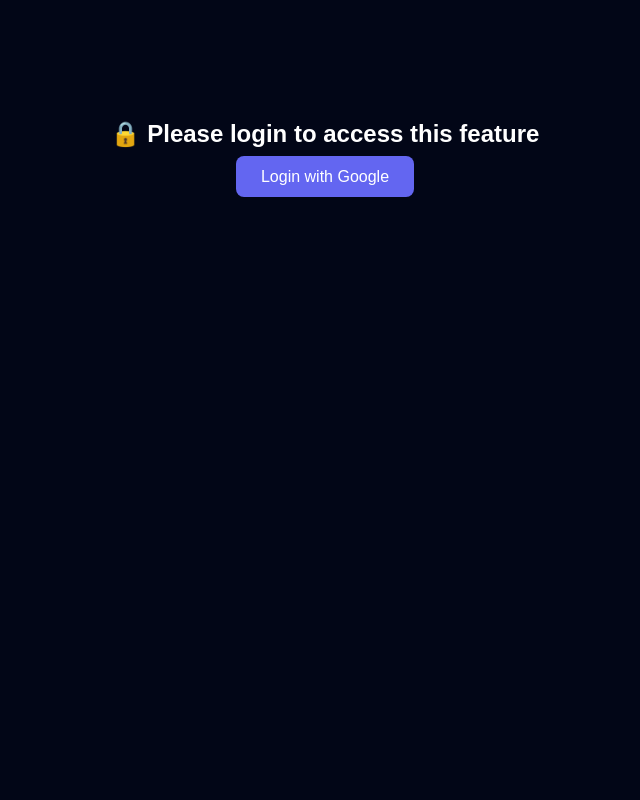
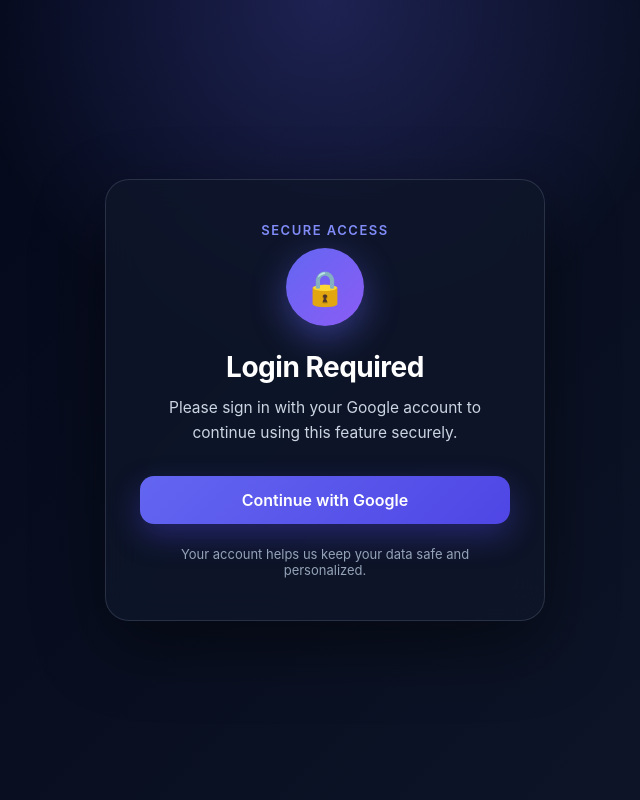
Before and after one commit to Pranox-Ai/pranox-ai, a Flask app: page /email in a window 1280 px wide. Shown: the whole page, without its empty margins (315-955 px from the left). Run offline with Flask 3, Linux system fonts and the light colour scheme; some libraries are stand-ins or nearby versions.

Commit message:
login required update

```diff
--- a/templates/login_required.html
+++ b/templates/login_required.html
@@ -1,27 +1,163 @@
 <!DOCTYPE html>
-<html>
+<html lang="en">
 <head>
+    <meta charset="UTF-8">
+    <meta name="viewport" content="width=device-width, initial-scale=1.0">
     <title>Login Required</title>
+
+    <style>
+        * {
+            margin: 0;
+            padding: 0;
+            box-sizing: border-box;
+            font-family: "Inter", "Segoe UI", Arial, sans-serif;
+        }
+
+        body {
+            min-height: 100vh;
+            background:
+                radial-gradient(circle at top, rgba(99, 102, 241, 0.25), transparent 35%),
+                linear-gradient(135deg, #020617, #0f172a);
+            color: #ffffff;
+            display: flex;
+            align-items: center;
+            justify-content: center;
+            padding: 20px;
+        }
+
+        .login-container {
+            width: 100%;
+            max-width: 440px;
+            background: rgba(15, 23, 42, 0.78);
+            border: 1px solid rgba(148, 163, 184, 0.2);
+            backdrop-filter: blur(18px);
+            border-radius: 24px;
+            padding: 42px 34px;
+            text-align: center;
+            box-shadow: 0 25px 70px rgba(0, 0, 0, 0.45);
+            animation: fadeIn 0.6s ease-in-out;
+        }
+
+        .icon-box {
+            width: 78px;
+            height: 78px;
+            margin: 0 auto 24px;
+            border-radius: 50%;
+            background: linear-gradient(135deg, #6366f1, #8b5cf6);
+            display: flex;
+            align-items: center;
+            justify-content: center;
+            font-size: 34px;
+            box-shadow: 0 12px 35px rgba(99, 102, 241, 0.45);
+        }
+
+        h2 {
+            font-size: 28px;
+            font-weight: 700;
+            margin-bottom: 12px;
+            letter-spacing: -0.5px;
+        }
+
+        p {
+            color: #cbd5e1;
+            font-size: 15.5px;
+            line-height: 1.6;
+            margin-bottom: 30px;
+        }
+
+        .login-btn {
+            display: inline-flex;
+            align-items: center;
+            justify-content: center;
+            gap: 10px;
+            width: 100%;
+            padding: 14px 22px;
+            border-radius: 14px;
+            background: linear-gradient(135deg, #6366f1, #4f46e5);
+            color: #ffffff;
+            text-decoration: none;
+            font-size: 16px;
+            font-weight: 600;
+            transition: all 0.25s ease;
+            box-shadow: 0 12px 30px rgba(79, 70, 229, 0.35);
+        }
+
+        .login-btn:hover {
+            transform: translateY(-2px);
+            box-shadow: 0 18px 40px rgba(79, 70, 229, 0.5);
+            background: linear-gradient(135deg, #7c3aed, #4f46e5);
+        }
+
+        .login-btn:active {
+            transform: scale(0.98);
+        }
+
+        .note {
+            margin-top: 22px;
+            font-size: 13px;
+            color: #94a3b8;
+        }
+
+        .brand {
+            margin-bottom: 10px;
+            font-size: 13px;
+            font-weight: 600;
+            color: #818cf8;
+            text-transform: uppercase;
+            letter-spacing: 1.5px;
+        }
+
+        @keyframes fadeIn {
+            from {
+                opacity: 0;
+                transform: translateY(18px);
+            }
+            to {
+                opacity: 1;
+                transform: translateY(0);
+            }
+        }
+
+        @media (max-width: 480px) {
+            .login-container {
+                padding: 34px 24px;
+                border-radius: 20px;
+            }
+
+            h2 {
+                font-size: 24px;
+            }
+
+            p {
+                font-size: 14.5px;
+            }
+        }
+    </style>
 </head>
 
-<body style="background:#020617;color:white;font-family:sans-serif;">
+<body>
 
-<h2 style="text-align:center;margin-top:120px;">
-    🔒 Please login to access this feature
-</h2>
+    <div class="login-container">
+        <div class="brand">Secure Access</div>
 
-<div style="text-align:center;margin-top:20px;">
-    <a href="/login" style="
-        padding:12px 25px;
-        background:#6366f1;
-        color:white;
-        text-decoration:none;
-        border-radius:8px;
-        font-size:16px;
-    ">
-        Login with Google
-    </a>
-</div>
+        <div class="icon-box">
+            🔒
+        </div>
+
+        <h2>Login Required</h2>
+
+        <p>
+            Please sign in with your Google account to continue using this feature securely.
+        </p>
+
+        <a href="/login" class="login-btn">
+            Continue with Google
+        </a>
+
+        <div class="note">
+            Your account helps us keep your data safe and personalized.
+        </div>
+    </div>
 
 </body>
 </html>
```
